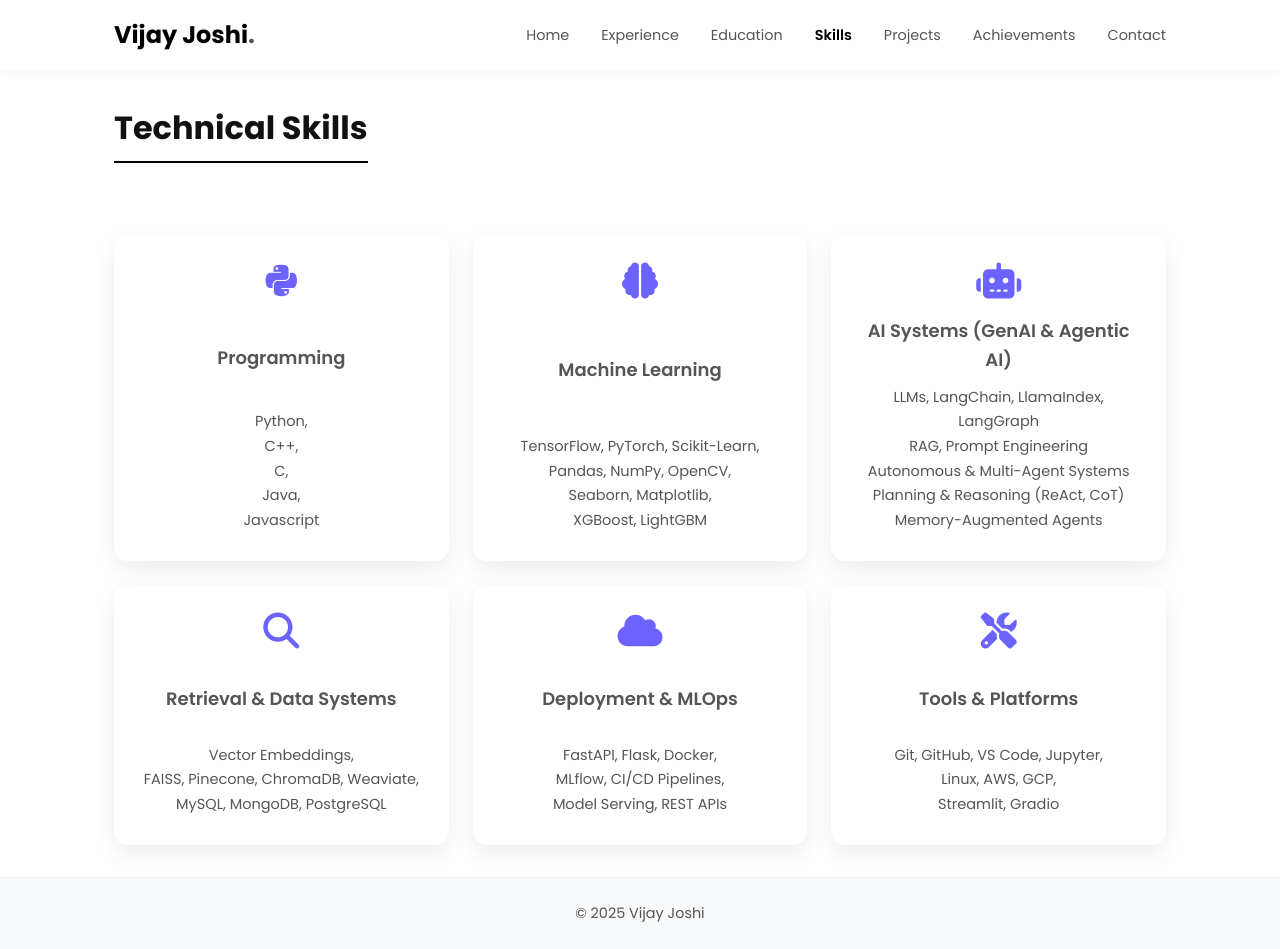
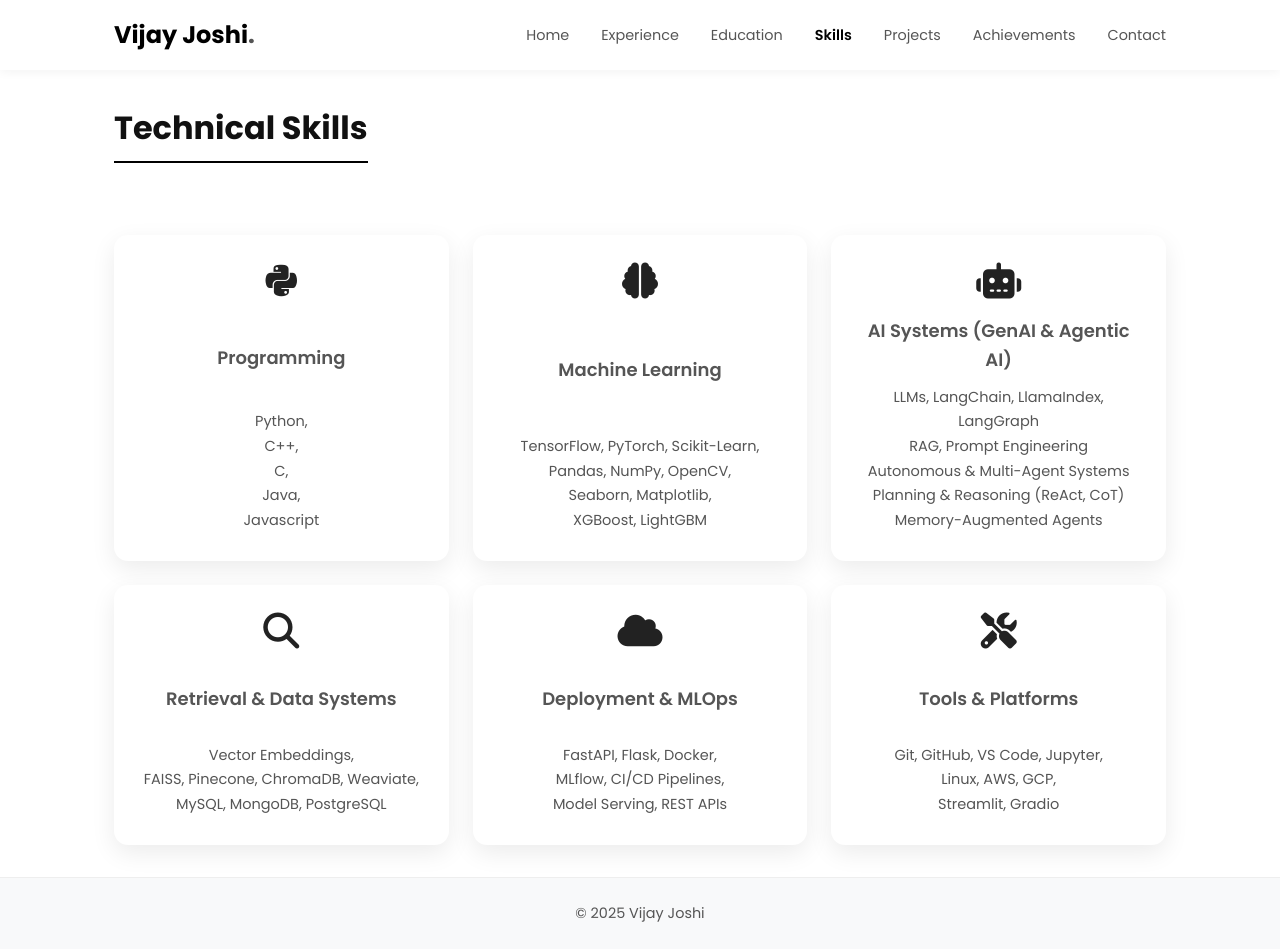
Before and after one commit to VijayJoshi17/portfolio, a plain HTML site: page skills.html in a window 1280 px wide. Drawn offline with Linux system fonts and the light colour scheme.

Commit message:
Update style.css

```diff
--- a/style.css
+++ b/style.css
@@ -176,7 +176,7 @@ ul { list-style: none; }
 /* Icons */
 .card i {
     font-size: 36px;
-    color: #6c63ff;
+    color: #222;
     margin-bottom: 18px;
 }
 
```
